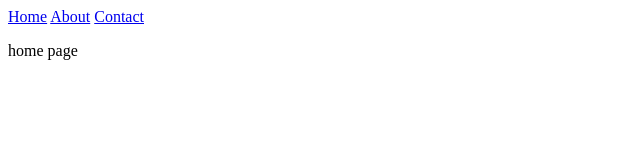
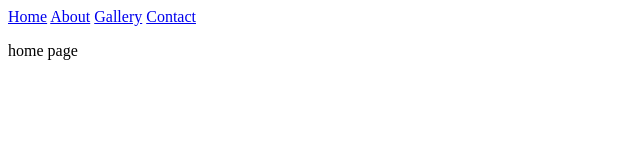
Before and after one commit to elvinuchendu/sourcetree_practice, a plain HTML site: page index.html in a window 1280 px wide. Shown: the full height of the page, 0-640 px from the left. Drawn offline with Linux system fonts and the light colour scheme.

Commit message:
Added gallery. Will continue at home during the weekend. Still working on this.

```diff
--- a/index.html
+++ b/index.html
@@ -7,6 +7,7 @@
         <nav>
             <a href="#">Home</a>
             <a href="#">About</a>
+            <a href="#">Gallery</a>
             <a href="#">Contact</a>
         </nav>
     </header>
```
